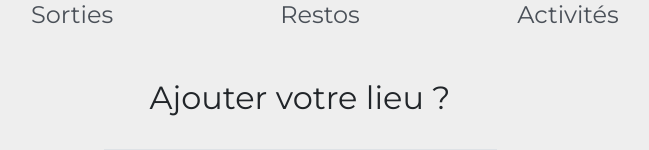
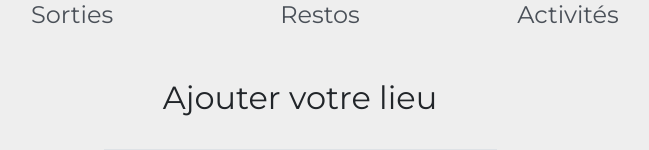
Before and after one commit to lapouj/ookan, a Symfony app: template templates/sortir/ajouterSorti.html.twig in a window 1280 px wide. Shown: the part 499-649 px from the top of the page, without its empty margins (340-989 px from the left). Run offline with Twig, Linux system fonts and the light colour scheme; the template is opened without the code that fills it, so the values that code supplies are empty; some libraries are stand-ins or nearby versions.

Commit message:
titre de merde enculé de fist

```diff
--- a/templates/sortir/ajouterSorti.html.twig
+++ b/templates/sortir/ajouterSorti.html.twig
@@ -15,7 +15,7 @@
 	{% endif %}
 
 	<div>
-		<h2 class="text-center montserrat">Ajouter votre lieu ?</h2>
+		<h2 class="text-center montserrat">Ajouter votre lieu</h2>
 	</div>
 
 	<div class="row justify-content-center py-4">
```
